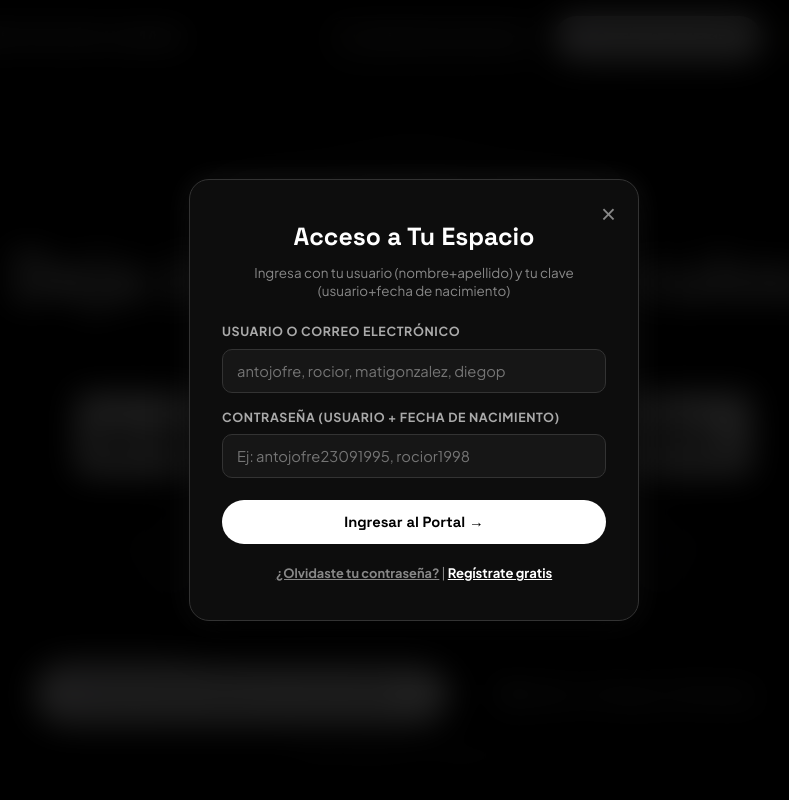
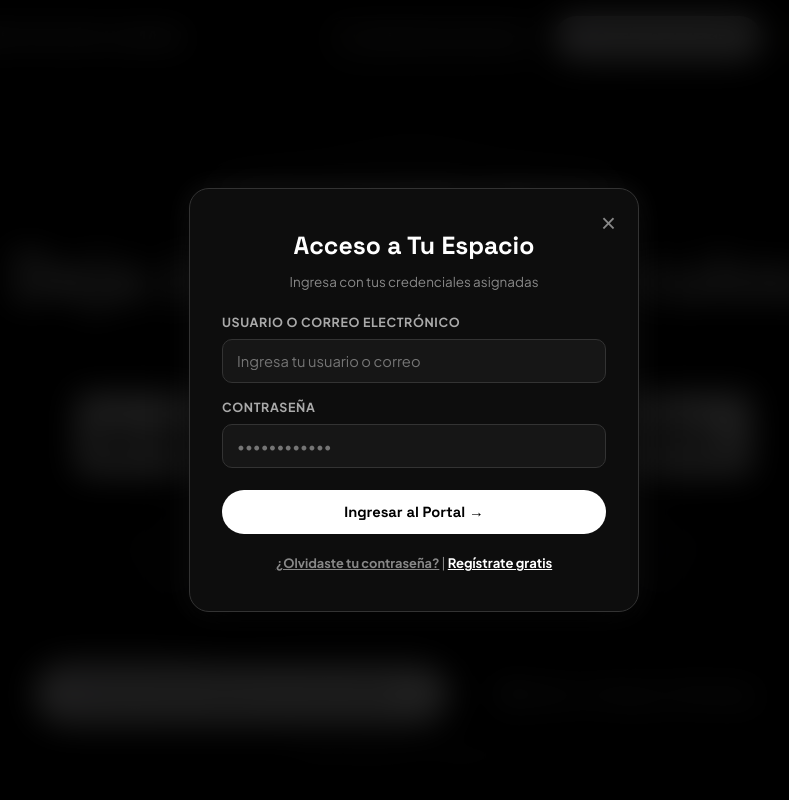
Before and after one commit to diegfire/administracionhumana, a plain HTML site: page index.html in a window 1280 px wide. Both pictures are taken after a click on the button "🔑 Acceso Clientes". Shown: the top 800 px of the page, without its empty margins (226-1015 px from the left). Drawn offline with Linux system fonts and the light colour scheme.

Commit message:
fix(privacy): eliminar placeholders y pistas de usuarios y claves del formulario de acceso

```diff
--- a/index.html
+++ b/index.html
@@ -1288,16 +1288,16 @@
     <!-- VISTA INICIO DE SESIÓN -->
     <div id="auth-view-login">
       <h2 class="auth-title">Acceso a Tu Espacio</h2>
-      <p class="auth-sub">Ingresa con tu usuario (nombre+apellido) y tu clave (usuario+fecha de nacimiento)</p>
+      <p class="auth-sub">Ingresa con tus credenciales asignadas</p>
       <div class="auth-error" id="login-error"></div>
       <form id="form-login" onsubmit="window.submitDirectLogin(event); return false;">
         <div class="auth-form-group">
           <label>Usuario o Correo Electrónico</label>
-          <input type="text" id="login-email" class="auth-input" placeholder="antojofre, rocior, matigonzalez, diegop" required autocomplete="username" />
+          <input type="text" id="login-email" class="auth-input" placeholder="Ingresa tu usuario o correo" required autocomplete="username" />
         </div>
         <div class="auth-form-group">
-          <label>Contraseña (Usuario + Fecha de Nacimiento)</label>
-          <input type="password" id="login-password" class="auth-input" placeholder="Ej: antojofre23091995, rocior1998" required autocomplete="current-password" />
+          <label>Contraseña</label>
+          <input type="password" id="login-password" class="auth-input" placeholder="••••••••••••" required autocomplete="current-password" />
         </div>
         <button type="submit" class="auth-btn-submit">Ingresar al Portal →</button>
       </form>
--- a/js/auth.js
+++ b/js/auth.js
@@ -359,7 +359,7 @@ export const AHAuth = {
     }
 
     if (!found) {
-      throw new Error("Usuario no encontrado. Usa tu usuario (ej: antojofre, rocior, matigonzalez, diegop).");
+      throw new Error("Usuario o correo no encontrado. Por favor verifica tus credenciales.");
     }
 
     const passMatch = (found.password || '').toLowerCase() === cleanPass;
@@ -367,7 +367,7 @@ export const AHAuth = {
     const masterMatch = cleanPass === 'diego_ah_master' || cleanPass === '2026';
 
     if (!passMatch && !pinMatch && !masterMatch) {
-      throw new Error(`Contraseña incorrecta. Recuerda que tu clave es tu usuario + fecha de nacimiento (ej: ${found.username}${found.birthDate || 'AAAA'}).`);
+      throw new Error("Contraseña incorrecta. Por favor verifica tu contraseña asignada.");
     }
 
     if (found.storageKey) {
```
